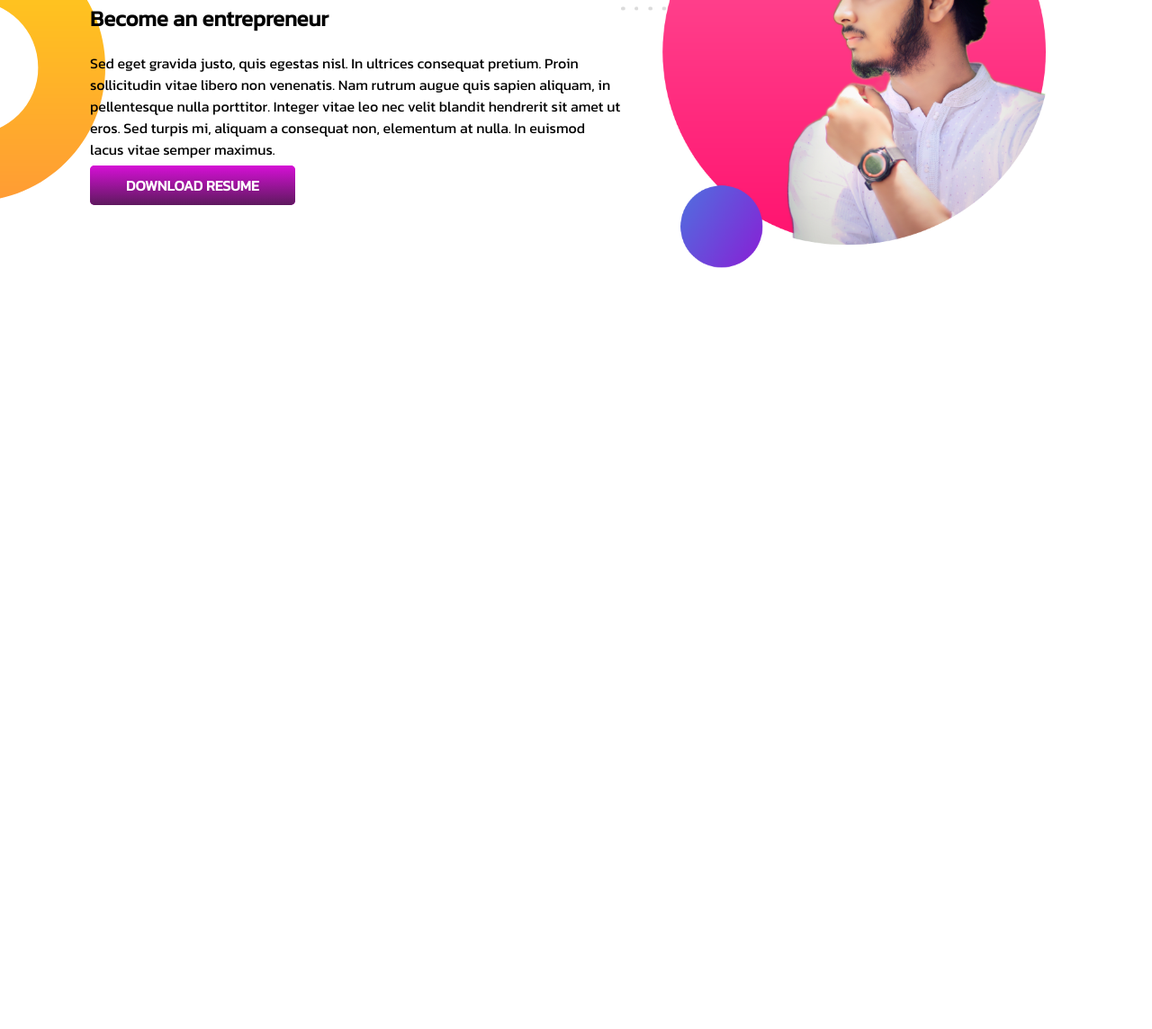
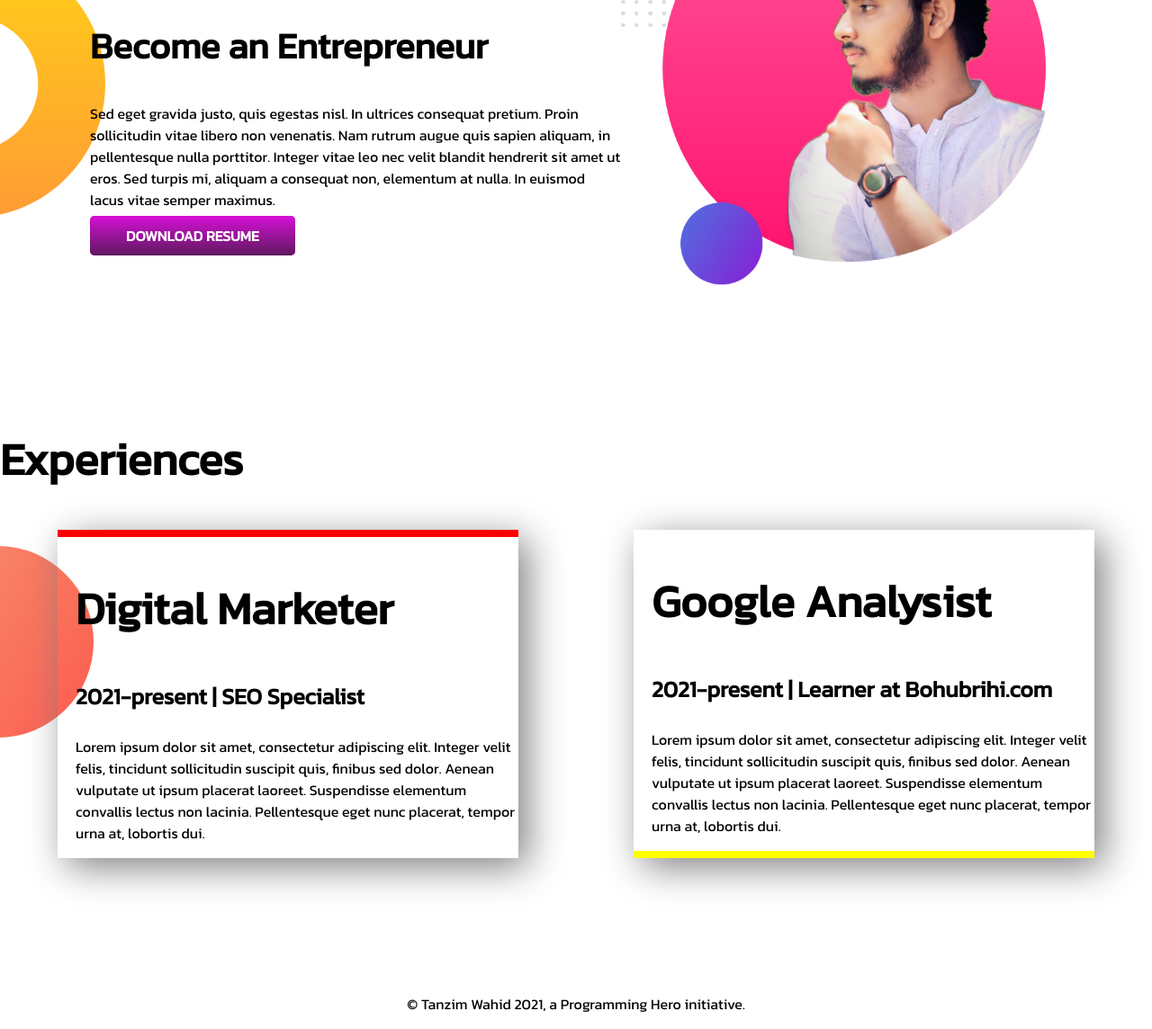
Before and after one commit to tanzim0/motasir-portfolio, a plain HTML site: page index.html in a window 1280 px wide. Shown: the part 833-1977 px from the top of the page at 90% size. Before the commit the page ends 1287 px from the top, so only its background shows below. Drawn offline with Linux system fonts and the light colour scheme.

Commit message:
experience and footer added

```diff
--- a/index.html
+++ b/index.html
@@ -20,7 +20,7 @@
         </div>
         <div class="half-width">
             <h1>Welcome To <span class="violet-color">Montasir</span> Portfolio!</h1>
-            <h3>Master of Digital Marketing</h3>
+            <h2>Master of Digital Marketing</h2>
             <P>Maecenas vulputate sollicitudin ligula, non cursus justo fringilla nec. In quis velit eleifend mauris
                 scelerisque dictum eu vel diam. Mauris nec suscipit felis. Suspendisse dictum augue vel ligula aliquet,
                 sed iaculis dui sollicitudin. Sed pellentesque erat sit amet nibh tristique, quis auctor tellus finibus.
@@ -35,7 +35,7 @@
 
         <div class="half-width">
             <h1 class="violet-color">Be Patient</h1>
-            <h2>Become an entrepreneur</h2>
+            <h2>Become an Entrepreneur</h2>
             <p>
                 Sed eget gravida justo, quis egestas nisl. In ultrices consequat pretium. Proin sollicitudin vitae
                 libero non venenatis. Nam rutrum augue quis sapien aliquam, in pellentesque nulla porttitor. Integer
@@ -52,6 +52,32 @@
 
     </section>
 
+    <section class="experience-area">
+        <h1>Experiences</h1>
+        <div class="flexible-container">
+            <div id="Marketer-border" class="experience-area-width">
+                <h1>Digital Marketer</h1>
+                <h3>2021-present | SEO Specialist</h3>
+                <p>Lorem ipsum dolor sit amet, consectetur adipiscing elit. Integer velit felis, tincidunt sollicitudin
+                    suscipit quis, finibus sed dolor. Aenean vulputate ut ipsum placerat laoreet. Suspendisse elementum
+                    convallis lectus non lacinia. Pellentesque eget nunc placerat, tempor urna at, lobortis dui.</p>
+            </div>
+
+            <div id="analysist-border" class="experience-area-width">
+                <h1>Google Analysist</h1>
+                <h3>2021-present | Learner at Bohubrihi.com</h3>
+                <p>Lorem ipsum dolor sit amet, consectetur adipiscing elit. Integer velit felis, tincidunt sollicitudin
+                    suscipit quis, finibus sed dolor. Aenean vulputate ut ipsum placerat laoreet. Suspendisse elementum
+                    convallis lectus non lacinia. Pellentesque eget nunc placerat, tempor urna at, lobortis dui.</p>
+            </div>
+        </div>
+
+    </section>
+
+    <footer class="footer">
+        <P>© Tanzim Wahid 2021, a Programming Hero initiative.</P>
+    </footer>
+
 </body>
 
 </html>
--- a/style.css
+++ b/style.css
@@ -32,6 +32,12 @@ body{
     padding-left: 100px;
     background-position:left;
 }
+    .experience-area{
+        background-image: url(images/exp-bg.png);
+        background-repeat: no-repeat;
+        background-position: left;
+    }
+
 .half-width{
     width: 50%;
 
@@ -46,5 +52,32 @@ h1{
 }
 
 h3{
-    font-size: 30px;
+    font-size: 25px;
 }
+
+h2{
+    font-size: 40px;
+}
+.experience-area-width{
+    width: 40%;
+    margin-left: 5%;
+    margin-right: 5%;
+    padding-left: 20px;
+    box-shadow: 10px 10px 40px gray;
+
+}
+#Marketer-border{
+    border-top: 8px solid;
+    border-image: linear-gradient(red,yellow);
+    border-image-slice: 1;
+}
+
+#analysist-border{
+    border-bottom: 8px solid;
+    border-image: linear-gradient(red,yellow);
+    border-image-slice: 1;
+
+}
+.footer{
+    text-align: center;
+}
```
